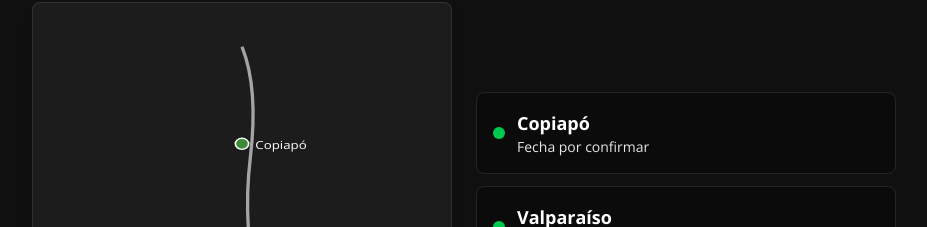
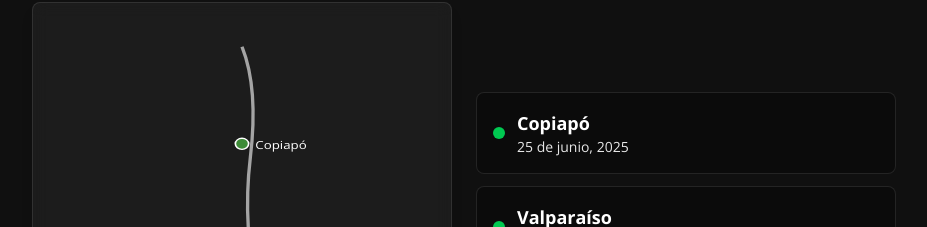
Before and after one commit to python-chile/pydaydotcl, a Next.js app: page / in a window 1280 px wide. Shown: the part 937-1164 px from the top of the page, without its empty margins (176-1103 px from the left). Built offline with nearby package versions, Linux system fonts and the light colour scheme.

Commit message:
update: cities data with registration status changes and Copiapo event date

```diff
--- a/src/data/cities.js
+++ b/src/data/cities.js
@@ -3,7 +3,7 @@ import allTalks from "./talks";
 const cityData = {
   copiapo: {
     name: "Copiapó",
-    date: "Fecha por confirmar",
+    date: "25 de junio, 2025",
     slug: "copiapo",
     mapCoords: { x: 50, y: 90 },
     venue: "Inacap sede Copiapó",
@@ -50,6 +50,7 @@ const cityData = {
       campusImage: "/images/campus/utfsm-campus.webp",
     },
     registrationLink:"https://www.eventbrite.com/e/1366605807759",
+    registrationStatus: "closing-soon", // <--- agregas esto solo si los cupos están por agotarse
     talkProposalLink: "",
     schedule: allTalks.filter((talk) => talk.city === "valparaiso"),
   },
```
